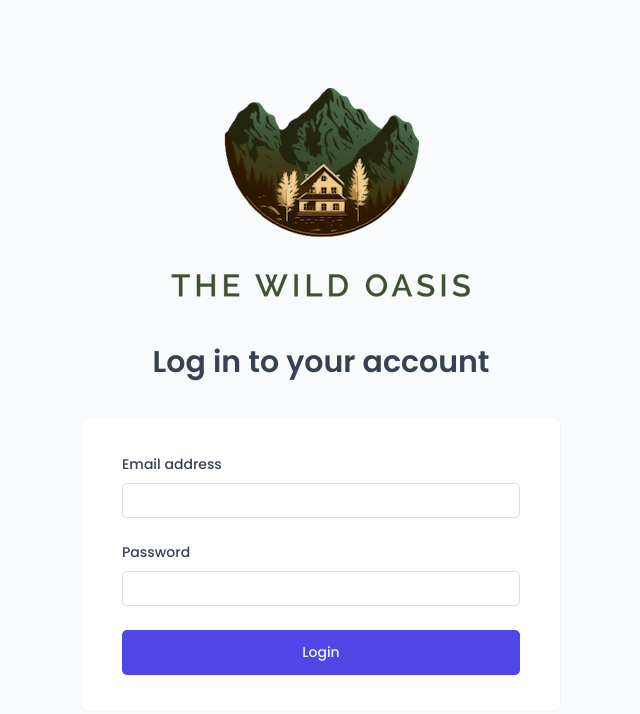
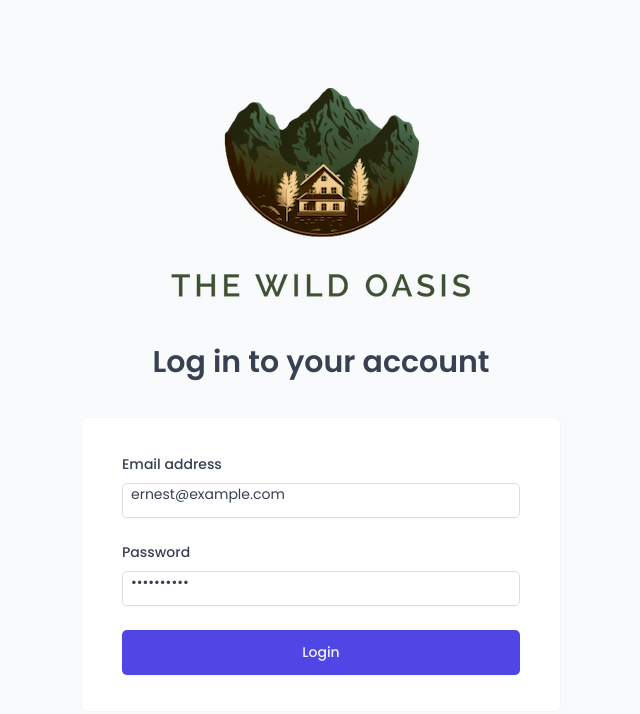
Before and after one commit to ernestkris6/the-wild-oasis, a React (Vite) app: page /login in a window 1280 px wide. Shown: the top 714 px of the page, without its empty margins (319-959 px from the left). Built offline with nearby package versions, Linux system fonts and the light colour scheme; a web font is replaced by a local one.

Commit message:
Allowing access

```diff
--- a/src/features/authentication/LoginForm.jsx
+++ b/src/features/authentication/LoginForm.jsx
@@ -10,8 +10,8 @@ import SpinnerMini from "../../ui/SpinnerMini";
 // import { useNavigate } from "react-router-dom";
 
 function LoginForm() {
-  const [email, setEmail] = useState("");
-  const [password, setPassword] = useState("");
+  const [email, setEmail] = useState("ernest@example.com");
+  const [password, setPassword] = useState("Hennessy6*");
   const {login, isLoading} = useLogin()
   // const { register, formState, getValues, handleSubmit, reset } = useForm();
 
```
